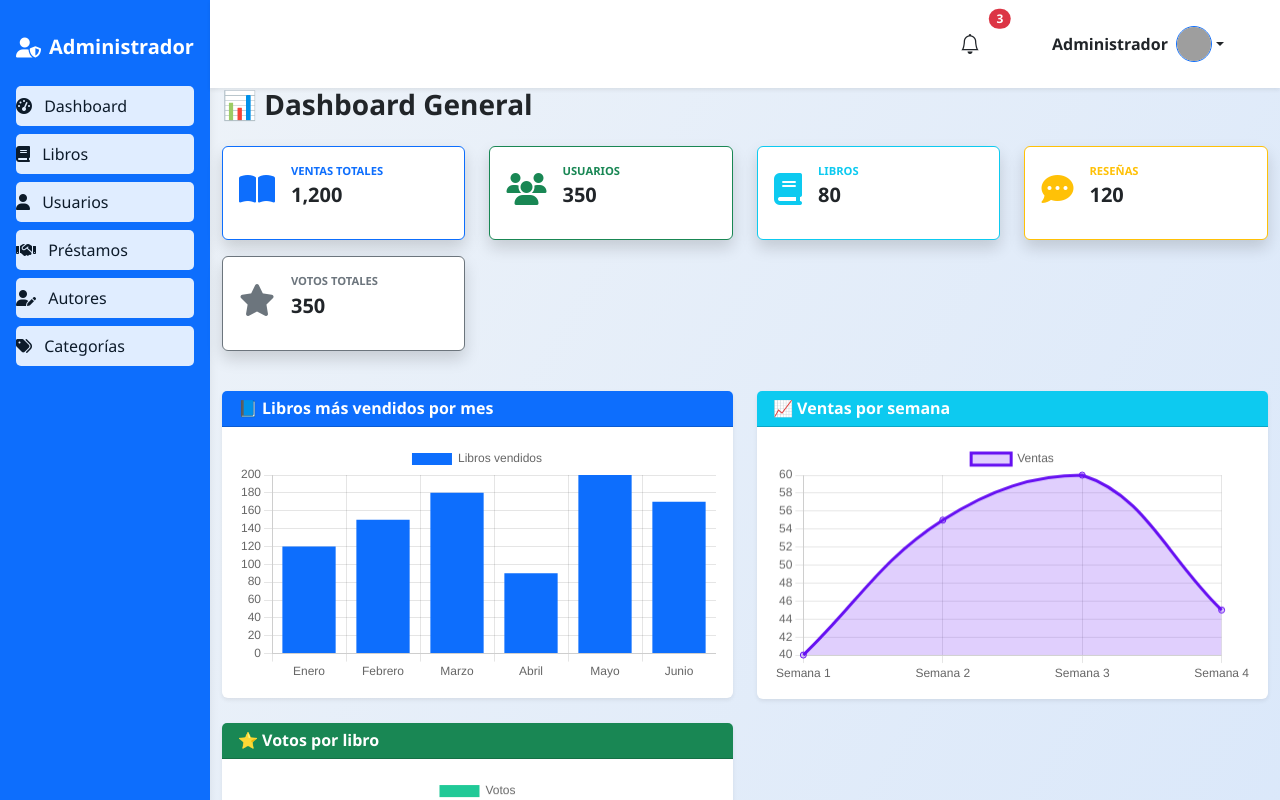
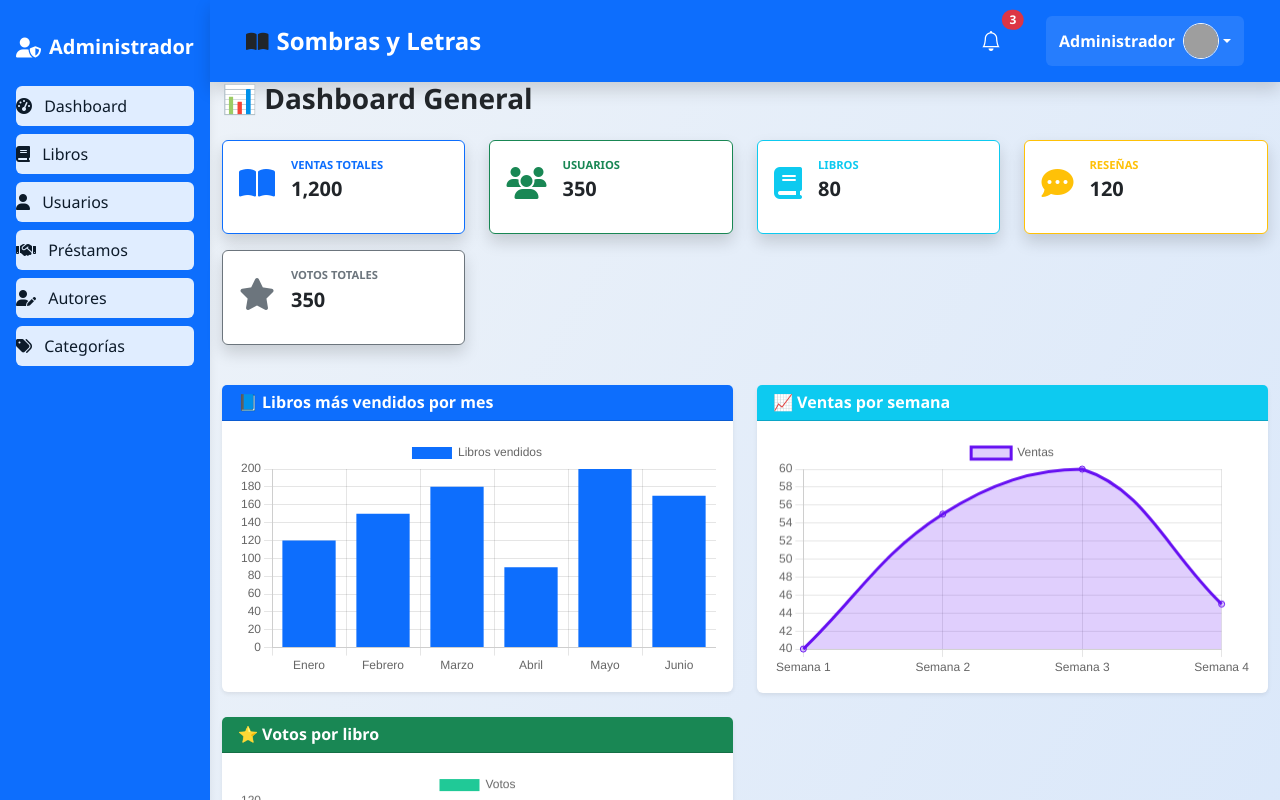
Before and after one commit to Darianyv/FrontEnd-Library, a React (Vite) app: page /admin in a window 1280 px wide. Shown: the top 800 px of the page. Built offline with nearby package versions, Linux system fonts and the light colour scheme; sample sign-in values are in the browser's storage; grey boxes are pictures that could not be loaded.

Commit message:
cambios de administrador

```diff
--- a/src/App.jsx
+++ b/src/App.jsx
@@ -10,8 +10,8 @@ import Registro from './frontend/pages/Registro';
 import Aside from './admin/components/Aside';
 import Content from './admin/components/Content';
 import Header from './admin/components/Header';
-import LibrosGaleria from './admin/components/LibrosGaleria';
-import Usuarios from './admin/components/Usuarios';
+import AdmonLibros from './admin/components/AdmonLibros';
+import AdmonUsuarios from './admin/components/AdmonUsuarios';
 
 import ProtectedRoute from './frontend/components/ProtectedRoute';
 import ClienteDashboard from './frontend/components/ClienteDashboard';
@@ -49,30 +49,30 @@ function App() {
 
         {/* Ruta protegida para admin: galería de libros */}
         <Route
-          path="/admin/libros"
+          path="/admin/AdmonLibros"
           element={
             <ProtectedRoute role="admin">
               <div className="d-flex">
                 <Aside />
                 <div className="flex-grow-1">
                   <Header />
-                  <LibrosGaleria />
+                  <AdmonLibros />
                 </div>
               </div>
             </ProtectedRoute>
           }
         />
 
-        {/* ✅ Ruta protegida para admin: usuarios */}
+        {/* Ruta protegida para admin: usuarios */}
         <Route
-          path="/admin/usuarios"
+          path="/admin/AdmonUsuarios"
           element={
             <ProtectedRoute role="admin">
               <div className="d-flex">
                 <Aside />
                 <div className="flex-grow-1">
                   <Header />
-                  <Usuarios />
+                  <AdmonUsuarios />
                 </div>
               </div>
             </ProtectedRoute>
--- a/src/admin/components/LibrosGaleria.jsx
+++ b/src/admin/components/AdmonLibros.jsx
@@ -1,7 +1,6 @@
 import React, { useEffect, useState } from 'react';
-import 'bootstrap/dist/css/bootstrap.min.css';
 
-export default function LibrosGaleria() {
+export default function AdmonLibros() {
   const [books, setBooks] = useState([]);
   const [autores, setAutores] = useState([]);
   const [categorias, setCategorias] = useState([]);
@@ -11,6 +10,7 @@ export default function LibrosGaleria() {
   const [titulo, setTitulo] = useState('');
   const [autorId, setAutorId] = useState('');
   const [categoriaId, setCategoriaId] = useState('');
+  const [imagenUrl, setImagenUrl] = useState('');
   const [editando, setEditando] = useState(null);
 
   useEffect(() => {
@@ -18,15 +18,16 @@ export default function LibrosGaleria() {
     fetch('http://localhost:8080/api/autores')
       .then(res => res.json())
       .then(data => setAutores(data))
-      .catch(err => console.error('Error al cargar autores:', err));
+      .catch(() => setError('Error al cargar autores'));
 
     fetch('http://localhost:8080/api/categorias')
       .then(res => res.json())
       .then(data => setCategorias(data))
-      .catch(err => console.error('Error al cargar categorías:', err));
+      .catch(() => setError('Error al cargar categorías'));
   }, []);
 
   const cargarLibros = () => {
+    setLoading(true);
     fetch('http://localhost:8080/libros')
       .then(res => {
         if (!res.ok) throw new Error('Error al cargar los libros');
@@ -46,30 +47,45 @@ export default function LibrosGaleria() {
     setTitulo('');
     setAutorId('');
     setCategoriaId('');
+    setImagenUrl('');
     setEditando(null);
+    setError(null);
   };
 
   const handleEdit = (libro) => {
     setTitulo(libro.titulo);
     setAutorId(libro.autor?.id || '');
     setCategoriaId(libro.categoria?.id || '');
+    setImagenUrl(libro.imagenUrl || '');
     setEditando(libro.id);
+    setError(null);
   };
 
   const handleDelete = (id) => {
-    if (confirm('¿Estás seguro de eliminar este libro?')) {
+    if (window.confirm('¿Estás seguro de eliminar este libro?')) {
       fetch(`http://localhost:8080/libros/${id}`, { method: 'DELETE' })
-        .then(() => cargarLibros())
+        .then(res => {
+          if (!res.ok) throw new Error('Error al eliminar el libro');
+          cargarLibros();
+        })
         .catch(err => setError(err.message));
     }
   };
 
   const handleSubmit = (e) => {
     e.preventDefault();
+    setError(null);
+
+    if (!titulo || !autorId || !categoriaId) {
+      setError('Todos los campos son obligatorios');
+      return;
+    }
+
     const libro = {
       titulo,
       autor: { id: autorId },
       categoria: { id: categoriaId },
+      imagenUrl,
     };
 
     const url = editando
@@ -82,7 +98,8 @@ export default function LibrosGaleria() {
       headers: { 'Content-Type': 'application/json' },
       body: JSON.stringify(libro),
     })
-      .then(() => {
+      .then(res => {
+        if (!res.ok) throw new Error('Error al guardar el libro');
         cargarLibros();
         resetFormulario();
       })
@@ -99,7 +116,7 @@ export default function LibrosGaleria() {
       </div>
 
       <form onSubmit={handleSubmit} className="row g-3 mb-4">
-        <div className="col-md-4">
+        <div className="col-md-3">
           <input
             type="text"
             className="form-control"
@@ -109,7 +126,7 @@ export default function LibrosGaleria() {
             required
           />
         </div>
-        <div className="col-md-3">
+        <div className="col-md-2">
           <select
             className="form-select"
             value={autorId}
@@ -122,7 +139,7 @@ export default function LibrosGaleria() {
             ))}
           </select>
         </div>
-        <div className="col-md-3">
+        <div className="col-md-2">
           <select
             className="form-select"
             value={categoriaId}
@@ -134,6 +151,15 @@ export default function LibrosGaleria() {
               <option key={c.id} value={c.id}>{c.nombre}</option>
             ))}
           </select>
+        </div>
+        <div className="col-md-3">
+          <input
+            type="text"
+            className="form-control"
+            placeholder="URL de la imagen"
+            value={imagenUrl}
+            onChange={(e) => setImagenUrl(e.target.value)}
+          />
         </div>
         <div className="col-md-2">
           <button type="submit" className="btn btn-primary w-100">
@@ -149,7 +175,14 @@ export default function LibrosGaleria() {
         {books.map((book) => (
           <div className="col-md-4" key={book.id}>
             <div className="card shadow-sm h-100">
+              <img
+                src={book.imagenUrl || 'https://placehold.co/220x260?text=Libro'}
+                alt={book.titulo || 'Sin título'}
+                className="card-img-top"
+                style={{ height: 220, objectFit: 'cover' }}
+              />
               <div className="card-body">
+                <h5 className="card-title">{book.titulo || 'Sin título'}</h5>
                 <p><strong>Autor:</strong> {book.autor?.nombre}</p>
                 <p><strong>Categoría:</strong> {book.categoria?.nombre}</p>
               </div>
--- a/src/admin/components/Usuarios.jsx
+++ b/src/admin/components/AdmonUsuarios.jsx
@@ -1,6 +1,6 @@
 import React, { useState, useEffect } from 'react';
 
-export default function Usuarios() {
+export default function AdmonUsuario() {
   const [usuarios, setUsuarios] = useState([]);
   const [username, setUsername] = useState('');
   const [password, setPassword] = useState('');
--- a/src/admin/components/Aside.jsx
+++ b/src/admin/components/Aside.jsx
@@ -28,8 +28,8 @@ export default function Aside() {
 
   const menuItems = [
     { to: '/admin', label: 'Dashboard', icon: 'fas fa-tachometer-alt' },
-    { to: '/admin/libros', label: 'Libros', icon: 'fas fa-book' }, // ✅ Va a la galería admin
-    { to: '/admin/usuarios', label: 'Usuarios', icon: 'fas fa-user' },
+    { to: '/admin/AdmonLibros', label: 'Libros', icon: 'fas fa-book' },
+    { to: '/admin/AdmonUsuarios', label: 'Usuarios', icon: 'fas fa-user' },
     { to: '/admin/prestamos', label: 'Préstamos', icon: 'fas fa-handshake' },
     { to: '/admin/autores', label: 'Autores', icon: 'fas fa-user-edit' },
     { to: '/admin/categorias', label: 'Categorías', icon: 'fas fa-tags' },
--- a/src/admin/components/Header.jsx
+++ b/src/admin/components/Header.jsx
@@ -2,11 +2,16 @@ import React from 'react';
 
 export default function Header({ adminName = "Administrador", onLogout }) {
   return (
-    <header className="bg-white shadow-sm py-3 px-4">
+    <header className="bg-primary shadow py-3 px-4">
       <div className="container-fluid d-flex align-items-center justify-content-between">
-        {/* Puedes quitar el buscador si no lo necesitas */}
+        {/* Logo y título */}
+        <div className="d-flex align-items-center">
+          <i className="fas fa-book-open fa-lg me-2"></i>
+          <span className="fs-4 fw-bold text-white">Sombras y Letras</span>
+        </div>
+        {/* Navegación y usuario */}
         <nav className="d-flex align-items-center gap-3 ms-auto">
-          <button className="btn position-relative" aria-label="Notificaciones">
+          <button className="btn position-relative text-white" aria-label="Notificaciones">
             <i className="bi bi-bell fs-5"></i>
             <span className="position-absolute top-0 start-100 translate-middle badge rounded-pill bg-danger">
               3
@@ -15,17 +20,18 @@ export default function Header({ adminName = "Administrador", onLogout }) {
           {/* Menú de usuario */}
           <div className="dropdown ms-3">
             <button
-              className="btn d-flex align-items-center dropdown-toggle"
+              className="btn d-flex align-items-center dropdown-toggle text-white"
               type="button"
               id="userMenu"
               data-bs-toggle="dropdown"
               aria-expanded="false"
+              style={{ background: 'rgba(255,255,255,0.1)' }}
             >
               <span className="me-2 fw-bold">{adminName}</span>
               <img
-                src="img/undraw_profile.svg"
+                src="/img/undraw_profile.svg"
                 alt="Usuario administrador"
-                className="rounded-circle border border-primary"
+                className="rounded-circle border border-light"
                 style={{ width: 36, height: 36 }}
               />
             </button>
```
